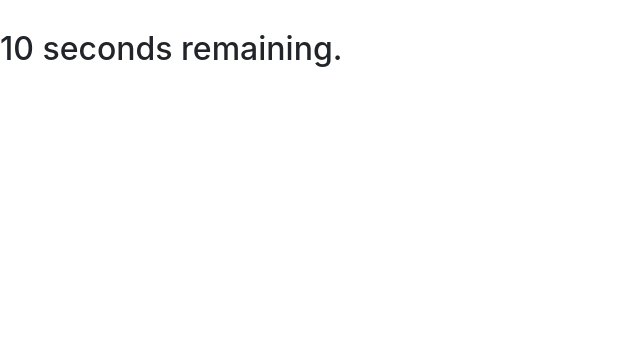
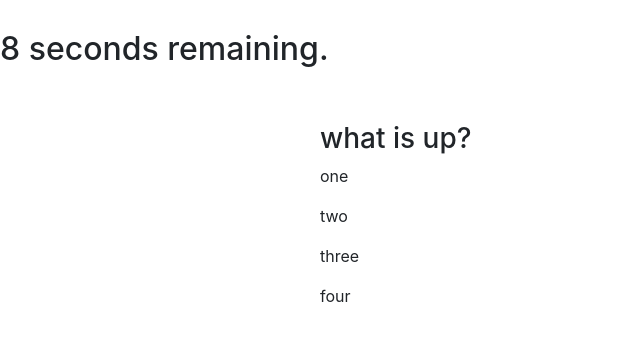
Before and after one commit to jaredseefried/homework4-code-quiz, a plain HTML site: page index.html in a window 1280 px wide. Both pictures are taken after a click on the button "Start". Shown: the whole page, without its empty margins (0-640 px from the left). Drawn offline with nearby package versions, Linux system fonts and the light colour scheme.

Commit message:
Getting question 1 to populate

```diff
--- a/index.html
+++ b/index.html
@@ -12,13 +12,16 @@
         <h1 id="mainH" class="text-center col-12">Code Quiz</h1>
         <h2 id="timer"></h2>
     </header>
-    <main>
+    <main id ="questionSection">
+        <h3 id="questionTitle"></h3>
+        <p id ="choices"></p>
         <p id="mainPara" class="text-center col-12">You will be presented with a series of multiple choice quesions. Each right answer will take you to the next question but if you answer a question incorrectly, time will be deducted from your quiz timer. In the end, you will be presented with a score to submit with you initals. </p>
         <form>
             <button id="startBtn">Start</button>
         </form>
     </main>
 
+    <script src="questions.js"></script>
     <script src="script.js"></script>
 </body>
 </html>
--- /dev/null
+++ b/questions.js
@@ -0,0 +1,14 @@
+var questions = [
+    {title: "what is up?",
+    choices: ['one', 'two', 'three', 'four'] ,
+    answer: 'one'},
+    {title: "what is down?",
+    choices: ['one', 'two', 'three', 'four'] ,
+    answer: 'two'},
+    {title: "what is left?",
+    choices: ['one', 'two', 'three', 'four'] ,
+    answer: 'three'},
+    {title: "what is right?",
+    choices: ['one', 'two', 'three', 'four'] ,
+    answer: 'four'}
+]
--- a/script.js
+++ b/script.js
@@ -4,22 +4,43 @@ var startButton = document.querySelector("#startBtn");
 var timeRemain = document.querySelector("#timer");
 
 var timeLeft = 10;
+var myTimer
+
+var score;
+var index = 0;
+var questionsSection = document.querySelector("#questionSection");
+var choices = document.querySelector("choices");
+
 
 function startTime(){
 
-    var myTimer = setInterval(function() {
-        timeRemain--;
+    myTimer = setInterval(function() {
+        timeLeft--;
+            timeRemain.textContent = timeLeft + " seconds remaining.";
             if(timeLeft === 0) {
             clearInterval(myTimer);
             }
         }, 1000)
-    timeRemain.textContent = timeLeft + " seconds remaining.";
+
     startQuiz();
 }
 
 function startQuiz(){
-    console.log("question #1")
-  }
+    // console.log(questions[index].title);
+    var currentQuestion = questions[index];
+    var titleEl = document.createElement("h3");
+    titleEl.textContent = currentQuestion.title;
+    questionsSection.append(titleEl);
+   // console.log(questions[index].choices);
+
+    currentQuestion.choices.forEach(function(choice, i) {
+        console.log(choice, i);
+        var choicesEl = document.createElement("p");
+        choicesEl.textContent = choice;
+
+        questionsSection.appendChild(choicesEl)
+    })
+}
 
 
 function handleClick(e){
```
